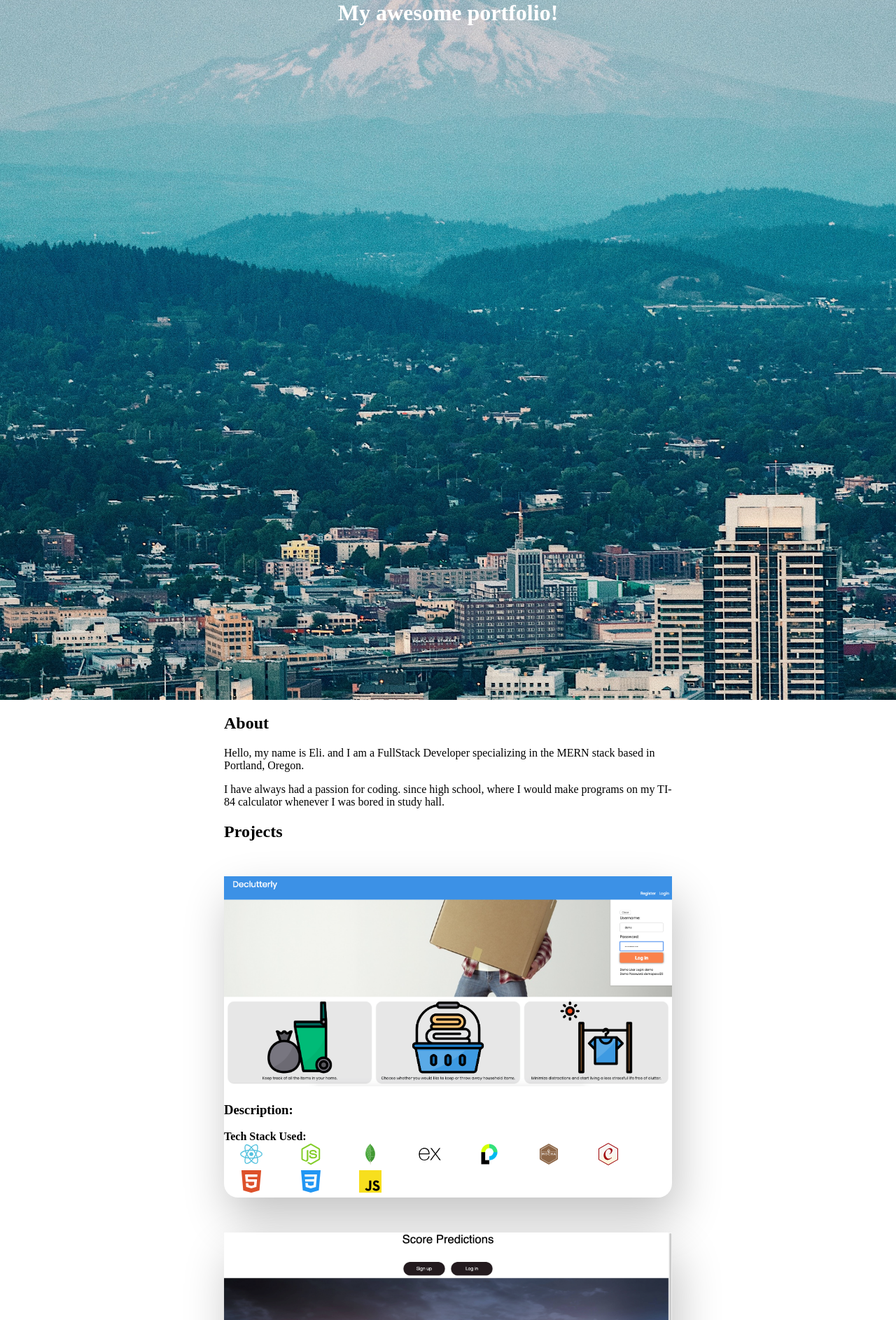
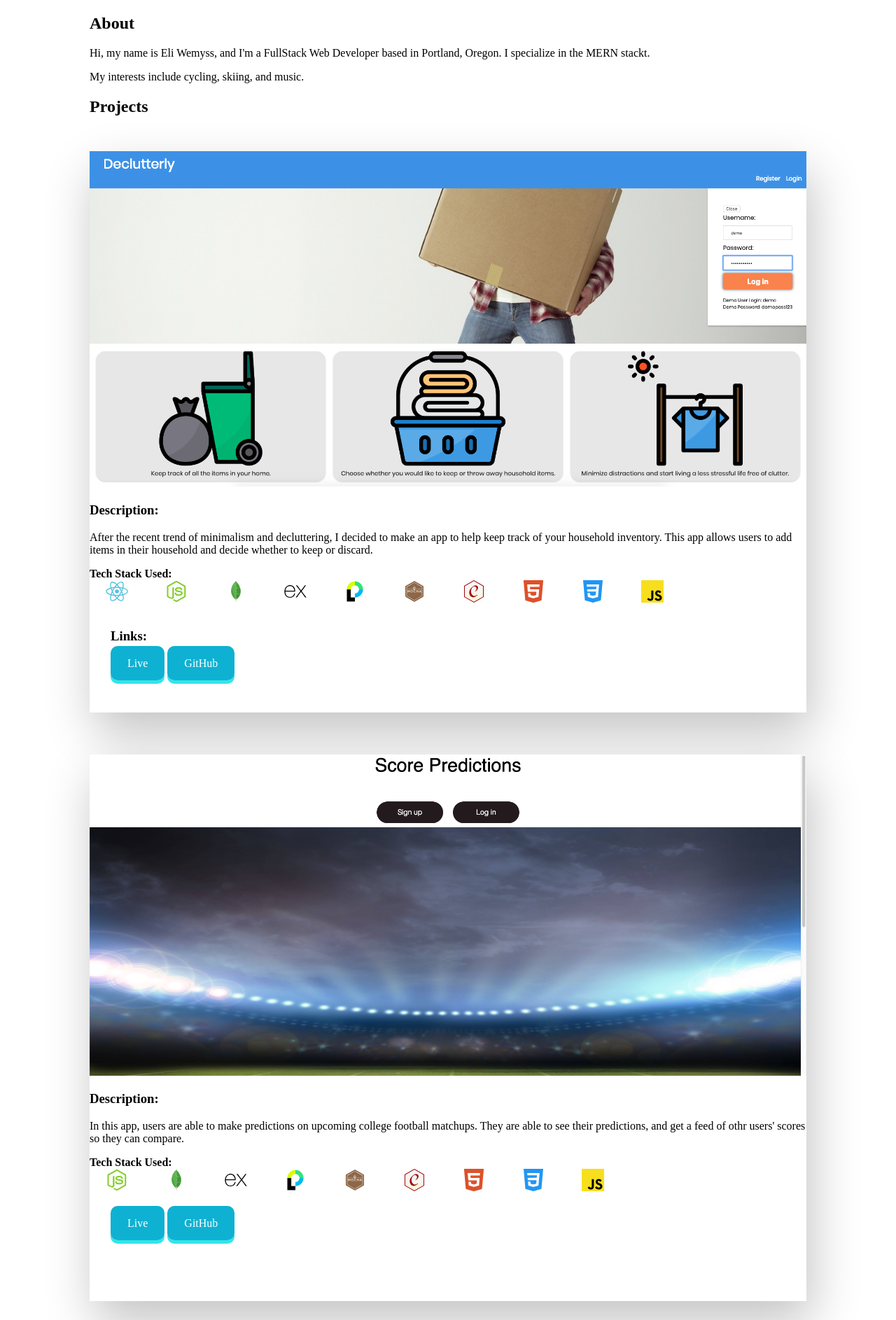
Before and after one commit to eliwemyss/portfolio, a PHP site: page / in a window 1280 px wide. Shown: the part 40-1926 px from the top of the page at 70% size. Run offline with PHP 8.4, Linux system fonts and the light colour scheme; some libraries are stand-ins or nearby versions.

Commit message:
basic styling

```diff
--- a/index.html
+++ b/index.html
@@ -18,20 +18,24 @@
         </ul>
     </nav>
     <!-- Hero -->
+<!--     <div class="hero-container">
  		<div class="hero-image">
  				<h1 class="hero-text">My awesome portfolio!</h1>
  		</div>
+ 	</div> -->
 
     <!-- About -->
     <main role="main">
     	<section>
 	    	<h2>About</h2>
 		    	<p>
-		    		Hello, my name is Eli. and I am a FullStack Developer specializing in the MERN stack based in Portland, Oregon.
+					Hi, my name is Eli Wemyss, and I'm a FullStack Web Developer based in Portland, Oregon. I specialize in the MERN stackt.
 				</p>
 				<p>
-		    		I have always had a passion for coding. since high school, where I would make programs on my TI-84 calculator whenever I was bored in study hall.
+					My interests include cycling, skiing, and music.
 				</p>
+
+
     	</section>
 
     <!-- Projects -->
@@ -42,6 +46,9 @@
     				<img class="screenshot" src="assets/declutterly.png">
     		<div>
     			<h3>Description:</h3>
+    			<p>
+ 					After the recent trend of minimalism and decluttering, I decided to make an app to help keep track of your household inventory. This app allows users to add items in their household and decide whether to keep or discard.
+    			</p>
 
     		</div>
             <div><b>Tech Stack Used: </b></div>
@@ -59,11 +66,19 @@
 	                  <div class="tech-icon"><img title="JavaScript" src="assets/javascript.svg"></div>
                	 	</div>
               	</div>
+	            <div class="project-links">
+	            	<h3>Links:</h3>
+	               	<a class="link" href="https://safe-river-93282.herokuapp.com/">Live</a>
+	               	<a class="link" href="https://github.com/eliwemyss/declutterly-client">GitHub</a>
+	            </div>
     		</div>
     		<div class="project-container left">
     				<img class="screenshot" src="assets/score-prediction.png">
     		<div>
     			<h3>Description:</h3>
+    			<p>
+    				In this app, users are able to make predictions on upcoming college football matchups. They are able to see their predictions, and get a feed of othr users' scores so they can compare.
+    			</p>
     		</div>
             <div><b>Tech Stack Used: </b></div>
             	<div class="tech-container">
@@ -78,12 +93,20 @@
 	                  <div class="tech-icon"><img title="CSS3" src="assets/css-3.svg"></div>
 	                  <div class="tech-icon"><img title="JavaScript" src="assets/javascript.svg"></div>
                	 	</div>
+
+              	</div>
+	            <div class="project-links">
+	                <a class="link" href="https://eliwemyss.github.io/weather-song-search/">Live</a>
+	            	<a class="link" href="https://github.com/eliwemyss/weather-song-search">GitHub</a>
 	            </div>
     		</div>
     		<div class="project-container left">
 	    		<img class="screenshot" src="assets/weather-song-search.png">
 		    		<div>
 		    			<h3>Description:</h3>
+		    			<p>
+		    				It seems like most people make a weather app of some sort. I decided to as well, but with a slight twist. Users can input their zip code, and not only get the weather, but also a playlist of songs.
+		    			</p>
 
     				</div>
             	<div><b>Tech Stack Used: </b></div>
@@ -93,6 +116,10 @@
 		                  <div class="tech-icon"><img title="CSS3" src="assets/css-3.svg"></div>
 		                  <div class="tech-icon"><img title="JavaScript" src="assets/javascript.svg"></div>
 	               	 	</div>
+	              	</div>
+	               	 <div class="project-links">
+	               	 	<a class="link" href="https://eliwemyss.github.io/weather-song-search/">Live</a>
+	               	 	<a class="link" href="https://github.com/eliwemyss/weather-song-search">GitHub</a>
 	               	 </div>
 	    		</div>
     	</section>
--- a/style.css
+++ b/style.css
@@ -4,7 +4,7 @@ html, body {
   margin: 0;
 }
 .navbar {
-  background-color: #313639;
+  background-color: #2B4141;
   color: white;
   line-height: 0;
   margin: 0;
@@ -37,14 +37,15 @@ padding-right: 10px;
   float:right;
 }
 
-.hero-text {
-  color: white;
-  text-align: center;
+.hero-container {
+  margin: 0;
+  height: auto;
+  width: 100%;
 }
 
 .hero-image {
   background: url(assets/portland-downtown.jpg);
-  height: 1000px;
+  height: 500px;
   margin-top: -21px;
   background-position: 50%;
   background-repeat: no-repeat;
@@ -52,16 +53,23 @@ padding-right: 10px;
   position: relative;
 }
 
+.hero-text {
+  margin-left: 33.3%;
+  height: auto;
+  width: 33.3%;
+  background-color: grey;
+}
+
 main {
-  width: 50%;
-  margin-left: 25%;
+  width: 80%;
+  margin-left: 10%;
 }
 
 .project-container {
   box-shadow: 7px 29px 65px 0px rgba(0,0,0,0.24);
   width: 100%;
   margin-top: 50px;
-  border-radius: 20px;
+  margin-bottom: 50px;
 }
 
 .screenshot {
@@ -99,13 +107,29 @@ main {
   margin: 0;
 }
 
+.project-links {
+  margin: 30px 30px 60px ;
+  height: 120px;
+}
+
+.link {
+  background-color: #0EB1D2;
+  box-shadow: 0 5px 0 #34E4EA;
+  border-radius: 10px;
+  color: white;
+  padding: 1em 1.5em;
+  position: relative;
+  text-decoration: none;
+}
+
 footer.row {
   max-width: 100%;
   height: auto;
 }
 
 #footer {
-  background-color: #232323;
+  margin-top: 150px;
+  background-color: #8AB9B5;
   color: white;
   height: 125px;
   padding: 10px;
```
Also changed, not shown: assets/portland-downtown.jpg, assets/weather-song-search.png, 2 other files. Lines whose indentation alone changed are shown as unchanged.
